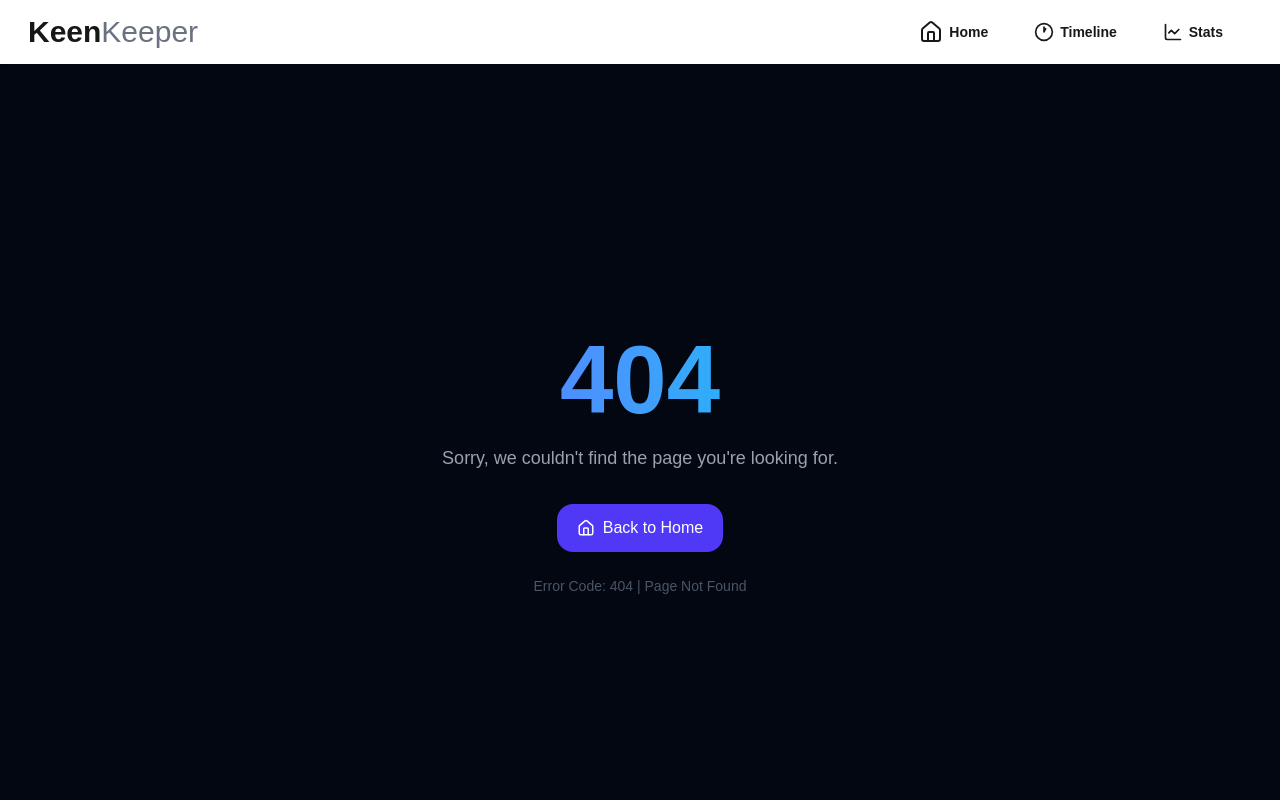
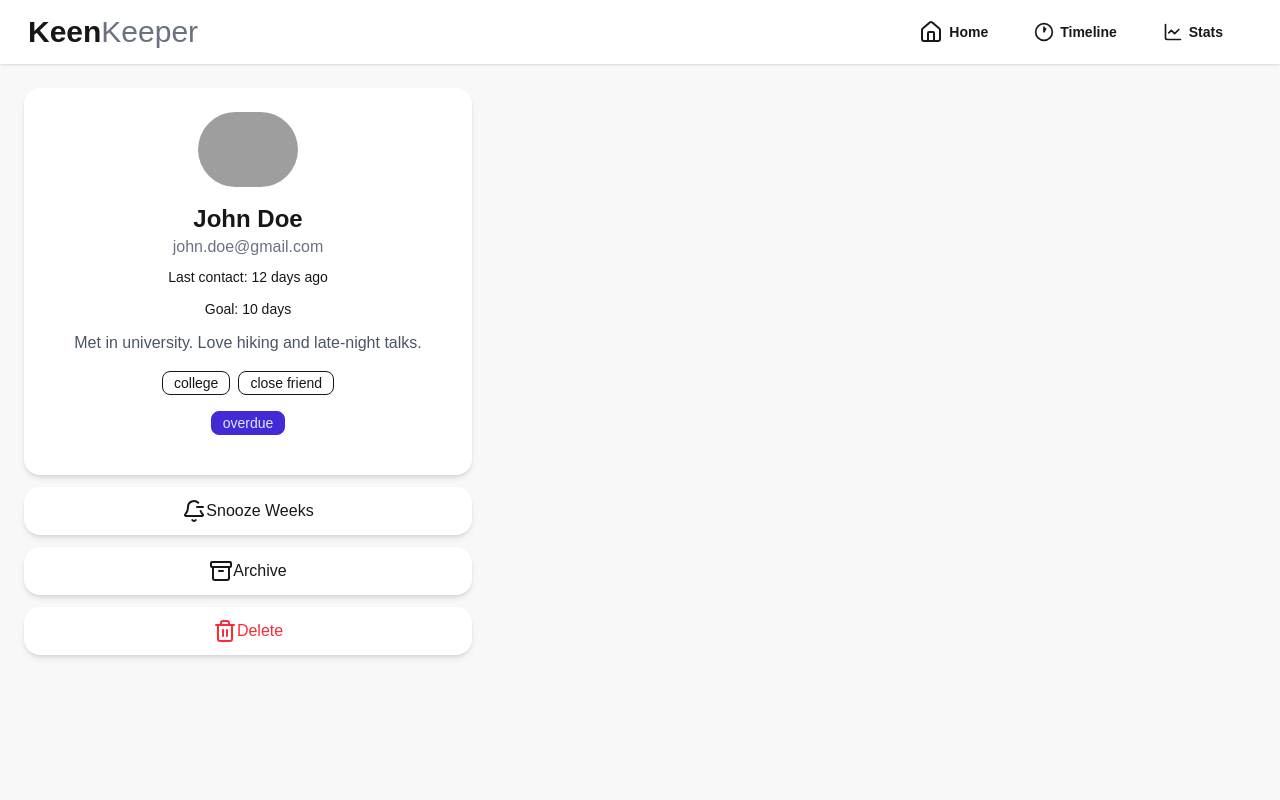
Before and after one commit to Sumona460/assignment-7-keen-keeper, a Next.js app: page /friends/1 in a window 1280 px wide. Before the commit this address had no page. Shown: the top 800 px of the page. Built offline with nearby package versions, Linux system fonts and the light colour scheme; grey boxes are pictures that could not be loaded.

Commit message:
friends details page just touched

```diff
--- /dev/null
+++ b/src/app/friends/[id]/page.jsx
@@ -0,0 +1,87 @@
+import { Archive, BellMinus, Trash2 } from "lucide-react";
+import Image from "next/image";
+
+const FriendDetails = async ({ params }) => {
+
+   const { id } = await params;
+
+  const res = await fetch("http://localhost:3000/friends.json", {
+    cache: "no-store",
+  });
+
+  const friends = await res.json();
+
+
+
+  const friend = friends.find(f=> String(f.id)=== String(id))
+
+//   console.log("params.id:", params.id);
+// console.log("friends:", friends);
+
+// console.log("params.id:", params.id);
+// console.log("friends ids:", friends.map(f => f.id));
+
+
+  if (!friend) {
+    return <p className="p-10">Friend not found</p>;
+  }
+
+  return (
+    <div className="min-h-screen bg-base-200  items-center p-6 space-y-3 ">
+      <div className="bg-white rounded-2xl shadow-md p-6 max-w-md w-full text-center">
+
+        <Image
+          src={friend.picture}
+          alt={friend.name}
+          width={100}
+          height={100}
+          className="rounded-full mx-auto mb-4"
+        />
+
+        <h2 className="text-2xl font-bold">{friend.name}</h2>
+        <p className="text-gray-500 mb-2">{friend.email}</p>
+
+        <p className="text-sm mb-3">
+          Last contact: {friend.days_since_contact} days ago
+        </p>
+
+        <p className="text-sm mb-3">
+          Goal: {friend.goal} days
+        </p>
+
+        <p className="text-gray-600 mb-4">{friend.bio}</p>
+
+        {/* Tags */}
+        <div className="flex flex-wrap justify-center gap-2 mb-4">
+          {friend.tags.map((tag, i) => (
+            <span key={i} className="badge badge-outline">
+              {tag}
+            </span>
+          ))}
+        </div>
+
+        {/* Status */}
+        <div className="badge badge-primary mb-4">
+          {friend.status}
+        </div>
+
+      </div>
+
+      <div className=" space-y-3">
+        <div className="bg-white rounded-2xl shadow-md p-3 flex items-center justify-center max-w-md w-full text-center">
+       <BellMinus /> <h3>Snooze Weeks</h3>
+      </div>
+
+      <div className="bg-white rounded-2xl shadow-md p-3 max-w-md w-full text-center items-center flex items-center justify-center" >
+       <Archive /> <h2>Archive</h2>
+      </div>
+
+      <div className="bg-white rounded-2xl shadow-md p-3 max-w-md w-full text-center text-red-500 flex items-center justify-center">
+       <Trash2 /> <h3>Delete</h3>
+      </div>
+      </div>
+    </div>
+  );
+};
+
+export default FriendDetails;
--- a/src/app/home/page.jsx
+++ b/src/app/home/page.jsx
@@ -1,5 +1,6 @@
 import { Plus } from "lucide-react";
 import Image from "next/image";
+import Link from "next/link";
 
 export const metadata = {
   title: "Home",
@@ -11,8 +12,16 @@ export const metadata = {
 const HomePage = async () => {
 
 
-    const res = await fetch("http://localhost:3000/friends.json");
+    const res = await fetch("http://localhost:3000/friends.json", {
+  cache: "no-store"
+});
     const friends = await res.json();
+
+
+    const totalFriends = friends.length;
+const onTrack = friends.filter(f => f.status === "on-track").length;
+const overdue = friends.filter(f => f.status === "overdue").length;
+const interactions = friends.reduce((acc, f) => acc + f.days_since_contact, 0);
 
 
     return (
@@ -33,34 +42,28 @@ relationships that matter most.
 </div>
 
 {/* total friends section */}
-<section className="grid grid-cols-2  lg:grid lg:grid-cols-4 container mx-auto gap-4 mb-5 ">
-    <div className="text-center mt-10 bg-base-100 rounded-2xl p-2">
-  <h2 className="text-4xl font-bold text-green-600">
-    {friends?.length || 0}
-  </h2>
+<section className="grid grid-cols-2 lg:grid-cols-4 container mx-auto gap-4 mb-5">
+
+  <div className="text-center mt-10 bg-base-100 rounded-2xl p-4">
+    <h2 className="text-4xl font-bold text-green-600">{totalFriends}</h2>
     <p className="text-gray-500">Total Friends</p>
   </div>
 
-<div className="text-center mt-10 bg-base-100 rounded-2xl p-2">
-  <h2 className="text-4xl font-bold text-green-600">
-    {friends?.status || 0}
-  </h2>
+  <div className="text-center mt-10 bg-base-100 rounded-2xl p-4">
+    <h2 className="text-4xl font-bold text-green-600">{onTrack}</h2>
     <p className="text-gray-500">On Track</p>
   </div>
 
-<div className="text-center mt-10 bg-base-100 rounded-2xl p-2">
-  <h2 className="text-4xl font-bold text-green-600">
-    {friends?.id || 0}
-  </h2>
+  <div className="text-center mt-10 bg-base-100 rounded-2xl p-4">
+    <h2 className="text-4xl font-bold text-green-600">{overdue}</h2>
     <p className="text-gray-500">Need Attention</p>
   </div>
 
-<div className="text-center mt-10 bg-base-100 rounded-2xl p-2">
-  <h2 className="text-4xl font-bold text-green-600">
-    {friends?.days_since_contact || 0}
-  </h2>
-  <p className="text-gray-500">Interactions This Month</p>
+  <div className="text-center mt-10 bg-base-100 rounded-2xl p-4">
+    <h2 className="text-4xl font-bold text-green-600">{interactions}</h2>
+    <p className="text-gray-500">Interactions</p>
   </div>
+
 </section>
 
 
@@ -94,17 +97,28 @@ relationships that matter most.
     </p>
 
      <div>
-         <div className="badge badge-soft badge-success">{friend.tags}</div>
+
+
+         <div className="flex flex-wrap gap-2 justify-center">
+  {friend.tags.map((tag, i) => (
+    <span key={i} className="badge badge-soft badge-success">
+      {tag}
+    </span>
+  ))}
+</div>
          <br />
 
       <div className="badge badge-soft badge-warning mt-2.5">{friend.status}</div>
      </div>
+  </div>
 
+   <Link
+          href={`/friends/${friend.id}`} className="text-center text-gray-400"
 
+        >
+         View Details
 
-
-
-  </div>
+        </Link>
 </div>
  )
     }
```
Lines whose indentation alone changed are shown as unchanged.
